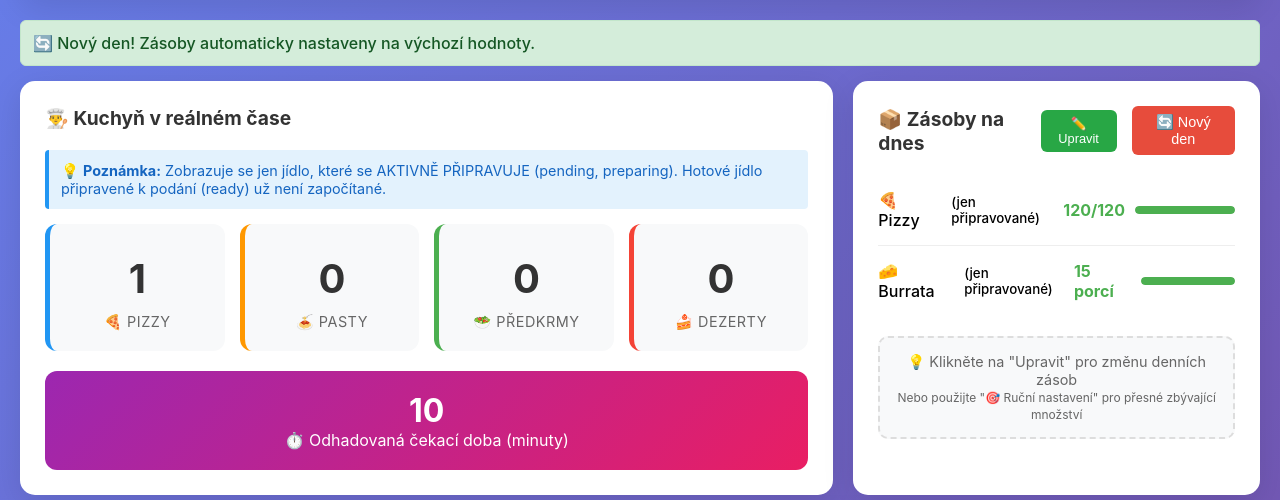
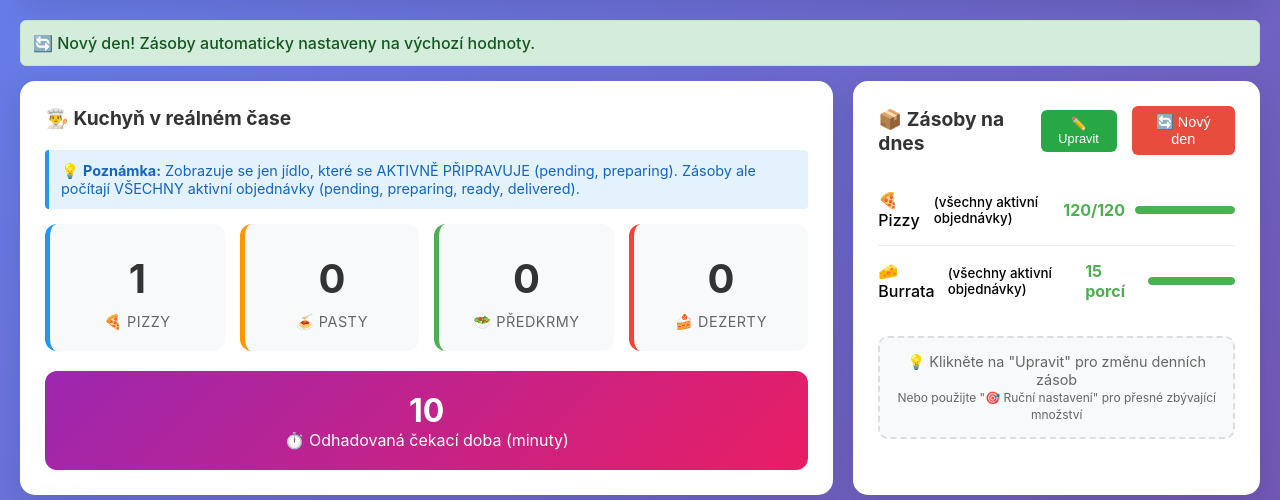
Before and after one commit to centycz/PDC_SYSTEM, a PHP site: page /pizza/status_dashboard.php in a window 1280 px wide. Shown: the part 96-596 px from the top of the page. Run offline with PHP 8.4, Linux system fonts and the light colour scheme; a user stored in the database is signed in; data comes from the database, SQL or seed files in the repository.

Commit message:
Fix pizza system issues: reservations +15min display, all active pizza states counting
Co-authored-by: centycz <218620715+centycz@users.noreply.github.com>

```diff
--- a/pizza/status_dashboard.php
+++ b/pizza/status_dashboard.php
@@ -290,16 +290,16 @@ if ($pizzy_count <= 5) {
 
 // ✅ NOVÁ LOGIKA POČÍTÁNÍ ZÁSOB - POUŽÍVÁ BURNT_PIZZAS_LOG
 try {
-    // Počítáme normální pizzy (jen aktivně připravované, ne hotové a NE spálené)
+    // Počítáme normální pizzy (všechny aktivní stavy: pending, preparing, ready, delivered - NE spálené)
     $stmt = $pdo->prepare("
         SELECT COALESCE(SUM(oi.quantity), 0) as normal_pizzas
         FROM orders o
         JOIN order_items oi ON o.id = oi.order_id
         WHERE DATE(o.created_at) = ?
 AND oi.item_type = 'pizza'
-AND oi.status IN ('pending', 'preparing')
+AND oi.status IN ('pending', 'preparing', 'ready', 'delivered')
 AND (oi.note IS NULL OR oi.note != 'Spalena')
-        AND o.status != 'archived'
+        AND o.status NOT IN ('cancelled', 'archived')
     ");
     $stmt->execute([$date]);
     $normal_pizzas = $stmt->fetch(PDO::FETCH_ASSOC)['normal_pizzas'] ?? 0;
@@ -313,10 +313,10 @@ AND (oi.note IS NULL OR oi.note != 'Spalena')
     $stmt->execute([$date]);
     $burned_pizzas = $stmt->fetch(PDO::FETCH_ASSOC)['burned_pizzas'] ?? 0;
 
-    // ✅ VÝPOČET: normální pizzy + 2x spálené (protože spálená = nové těsto)
+    // ✅ VÝPOČET: normální pizzy + spálené pizzy (spálené = další těsto navíc)
     $pizza_used = $normal_pizzas + $burned_pizzas;
 
-$debug_info['pizza_calculation'] = "Normální pizzy (bez spálených): {$normal_pizzas}, Spálené pizzy: {$burned_pizzas}, Celková spotřeba těsta: {$pizza_used}";
+$debug_info['pizza_calculation'] = "Aktivní pizzy (všechny stavy): {$normal_pizzas}, Spálené pizzy (extra těsto): {$burned_pizzas}, Celková spotřeba těsta: {$pizza_used}";
 
 } catch(PDOException $e) {
     $pizza_used = 0;
@@ -325,21 +325,22 @@ $debug_info['pizza_calculation'] = "Normální pizzy (bez spálených): {$normal
 
 
 // Burrata zůstává stejná
-// ✅ NOVÁ LOGIKA PRO BURRATU - stejně jako u pizzy
+// ✅ NOVÁ LOGIKA PRO BURRATU - stejně jako u pizzy (všechny aktivní stavy)
 try {
-    // Počítáme jen OBJEDNANÉ položky s burratou (ne hotové!)
+    // Počítáme všechny aktivní položky s burratou (pending, preparing, ready, delivered)
     $stmt = $pdo->prepare("
         SELECT COALESCE(SUM(oi.quantity), 0) as burrata_used
         FROM orders o
         JOIN order_items oi ON o.id = oi.order_id
         WHERE DATE(o.created_at) = ?
 AND (oi.item_name LIKE '%burrata%' OR oi.item_name LIKE '%Burrata%')
-AND oi.status IN ('pending', 'preparing')
+AND oi.status IN ('pending', 'preparing', 'ready', 'delivered')
+        AND o.status NOT IN ('cancelled', 'archived')
     ");
     $stmt->execute([$date]);
     $burrata_used = $stmt->fetch(PDO::FETCH_ASSOC)['burrata_used'] ?? 0;
 
-    $debug_info['burrata_calculation'] = "Objednané položky s burratou: {$burrata_used} (hotové se nepočítají - burrata se počítá jen při objednání)";
+    $debug_info['burrata_calculation'] = "Aktivní položky s burratou (všechny stavy): {$burrata_used} - odečítá se hned při objednání";
 
 } catch(PDOException $e) {
     $burrata_used = 0;
@@ -398,13 +399,13 @@ try {
     $stmt->execute([$date]);
     $total_reservations = $stmt->fetch(PDO::FETCH_ASSOC)['total_reservations'] ?? 0;
 
-    // Rezervace, které již proběhly (čas rezervace < aktuální čas)
+    // Rezervace, které již proběhly (čas rezervace + 15 minut < aktuální čas)
     $current_time = date('H:i:s');
     $stmt = $pdo->prepare("
         SELECT COUNT(*) as past_reservations
         FROM reservations
         WHERE reservation_date = ?
-        AND reservation_time < ?
+        AND ADDTIME(reservation_time, '00:15:00') < ?
         AND status != 'cancelled'
     ");
     $stmt->execute([$date, $current_time]);
@@ -414,12 +415,12 @@ try {
     $upcoming_reservations = $total_reservations - $past_reservations;
 
     // Nejbližší rezervace
-  // Najít nejbližší časový slot s rezervacemi
+  // Najít nejbližší časový slot s rezervacemi (včetně +15 minut zobrazení)
 $stmt = $pdo->prepare("
     SELECT DISTINCT reservation_time
     FROM reservations
     WHERE reservation_date = ?
-    AND reservation_time >= ?
+    AND ADDTIME(reservation_time, '00:15:00') >= ?
     AND status != 'cancelled'
     ORDER BY reservation_time
     LIMIT 1
@@ -447,12 +448,12 @@ if ($next_time_slot) {
     $next_slot_people_count = array_sum(array_column($next_reservations, 'party_size'));
 }
 
-    // Celkový počet osob z nadcházejících rezervací
+    // Celkový počet osob z nadcházejících rezervací (včetně +15 minut zobrazení)
     $stmt = $pdo->prepare("
         SELECT COALESCE(SUM(party_size), 0) as total_upcoming_people
         FROM reservations
         WHERE reservation_date = ?
-        AND reservation_time >= ?
+        AND ADDTIME(reservation_time, '00:15:00') >= ?
         AND status != 'cancelled'
     ");
     $stmt->execute([$date, $current_time]);
@@ -980,12 +981,12 @@ $burrata_alert = $burrata_remaining <= $low_burrata_threshold;
             </div>
 
             <div class="kitchen-note">
-                💡 <strong>Poznámka:</strong> Zobrazuje se jen jídlo, které se AKTIVNĚ PŘIPRAVUJE (pending, preparing). Hotové jídlo připravené k podání (ready) už není započítané.
+                💡 <strong>Poznámka:</strong> Zobrazuje se jen jídlo, které se AKTIVNĚ PŘIPRAVUJE (pending, preparing). Zásoby ale počítají VŠECHNY aktivní objednávky (pending, preparing, ready, delivered).
             </div>
 
             <?php if (isset($burned_pizzas) && $burned_pizzas > 0): ?>
             <div class="burned-note">
-                🔥 <strong>Spálené pizzy dnes:</strong> <?= $burned_pizzas ?> pizz (spotřeba <?= $burned_pizzas ?> kusů těsta)
+                🔥 <strong>Spálené pizzy dnes:</strong> <?= $burned_pizzas ?> pizz (další spotřeba <?= $burned_pizzas ?> kusů těsta navíc)
             </div>
             <?php endif; ?>
 
@@ -1029,7 +1030,7 @@ $burrata_alert = $burrata_remaining <= $low_burrata_threshold;
             <ul class="supplies-list">
                 <li class="supply-item">
                     <div class="supply-name">
-                        🍕 Pizzy <small>(jen připravované)</small>
+                        🍕 Pizzy <small>(všechny aktivní objednávky)</small>
                     </div>
                     <div style="display: flex; align-items: center; gap: 10px;">
                         <span class="supply-status <?= $pizza_percentage > 50 ? 'good' : ($pizza_percentage > 20 ? 'warning' : 'critical') ?>">
@@ -1044,7 +1045,7 @@ $burrata_alert = $burrata_remaining <= $low_burrata_threshold;
 
                 <li class="supply-item">
                     <div class="supply-name">
-                        🧀 Burrata <small>(jen připravované)</small>
+                        🧀 Burrata <small>(všechny aktivní objednávky)</small>
                     </div>
                     <div style="display: flex; align-items: center; gap: 10px;">
                         <span class="supply-status <?= $burrata_percentage > 50 ? 'good' : ($burrata_percentage > 20 ? 'warning' : 'critical') ?>">
```
